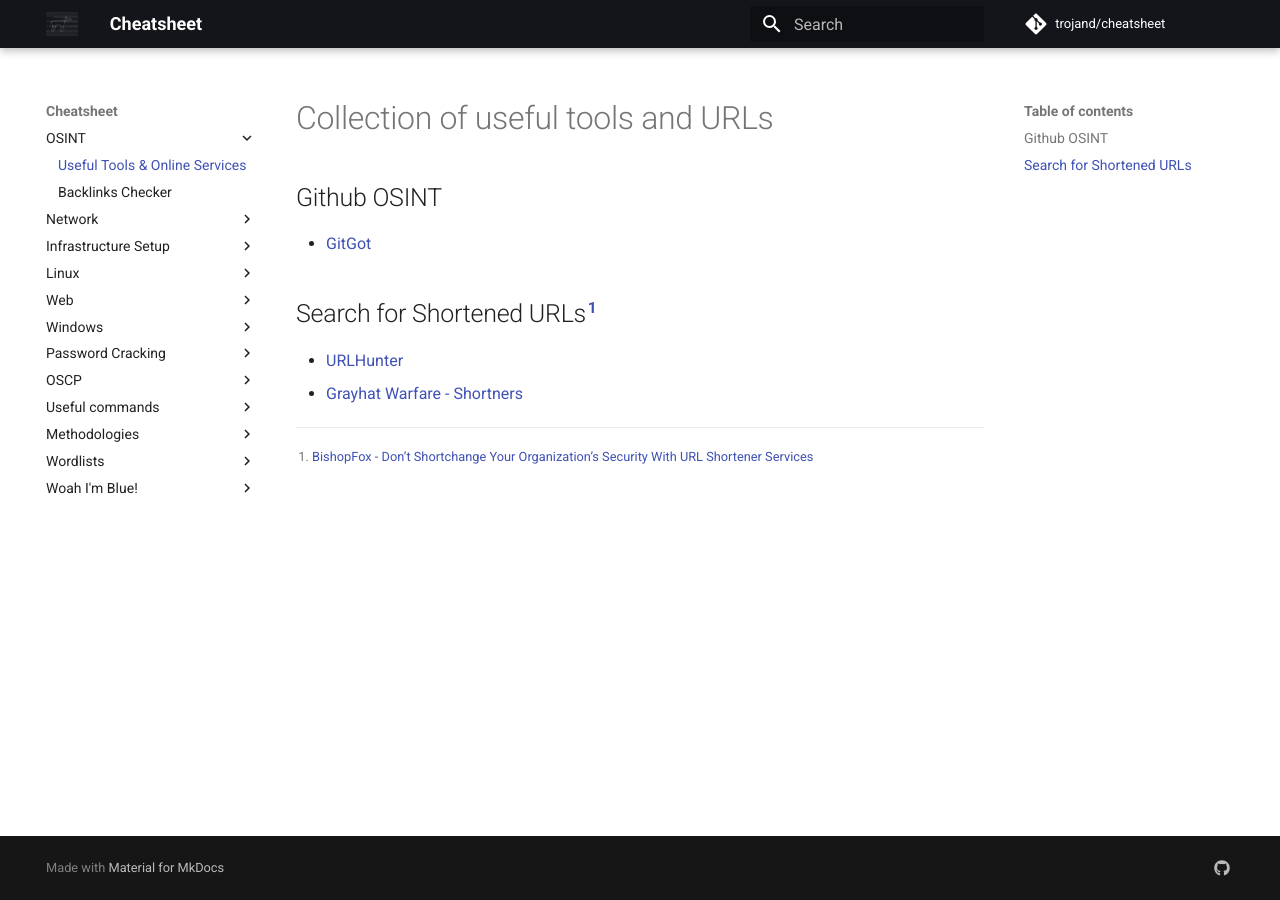
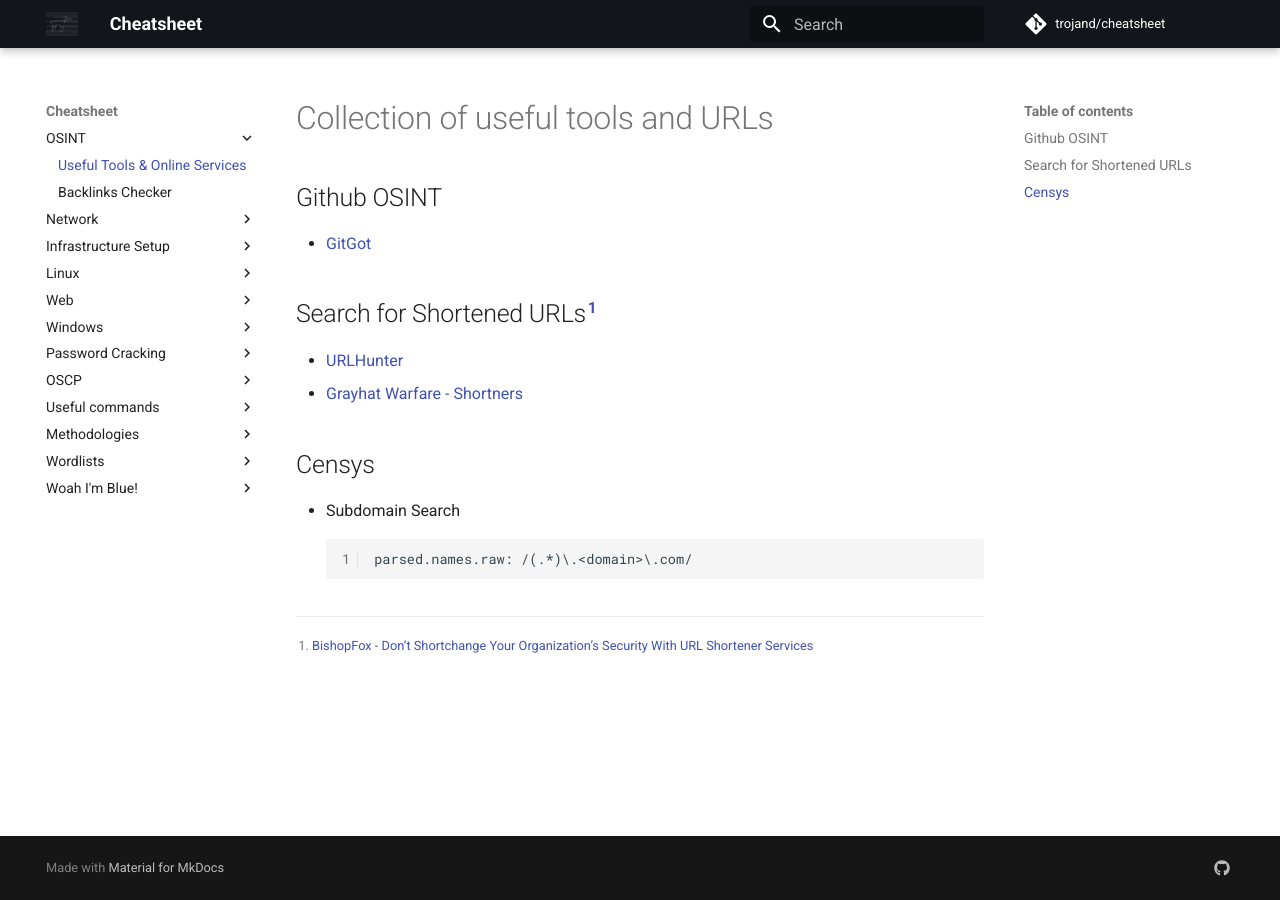
Before and after one commit to trojand/cheatsheet, an MkDocs documentation site: the page built from docs/OSINT/Useful_Tools_URLs.md, in a window 1280 px wide. Built offline with MkDocs 1.6.1 and Material for MkDocs 9.7.7, drawn with Linux system fonts in a browser that asks for light colours; comment, search, counter and statistics services are not loaded.

Commit message:
Update Useful_Tools_URLs.md

````diff
--- a/docs/OSINT/Useful_Tools_URLs.md
+++ b/docs/OSINT/Useful_Tools_URLs.md
@@ -7,5 +7,11 @@
 * [URLHunter](https://github.com/utkusen/urlhunter)
 * [Grayhat Warfare - Shortners](https://shorteners.grayhatwarfare.com/)
 
+## Censys
+* Subdomain Search
+    ```
+    parsed.names.raw: /(.*)\.<domain>\.com/
+    ```
+
 
 [^1]: [BishopFox - Don’t Shortchange Your Organization’s Security With URL Shortener Services](https://labs.bishopfox.com/industry-blog/dont-shortchange-your-organizations-security)
````
